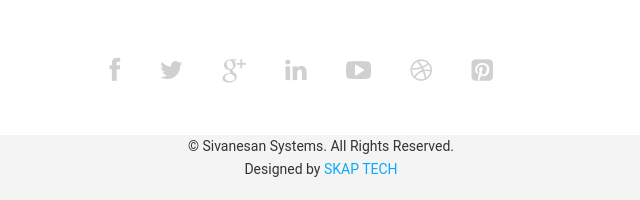
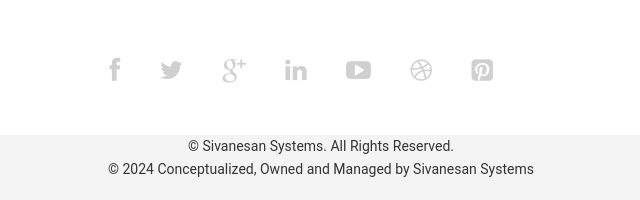
Before and after one commit to sivanesansystems/sivanesansystems.github.io, a plain HTML site: page index.html in a window 1280 px wide. Shown: the part 5904-6104 px from the top of the page, without its empty margins (319-959 px from the left). Drawn offline with Linux system fonts and the light colour scheme; some icons are missing.

Commit message:
copyright change

```diff
--- a/index.html
+++ b/index.html
@@ -653,7 +653,7 @@ position:absolute;
             Licensing information: https://bootstrapmade.com/license/
             Purchase the pro version with working PHP/AJAX contact form: https://bootstrapmade.com/buy/?theme=Bikin
           -->
-         Designed by <a href="https://skaptechnologies.com/">SKAP TECH</a>
+         &copy; 2024 Conceptualized, Owned and Managed by Sivanesan Systems
         </div>
       </div>
     </div>
```
